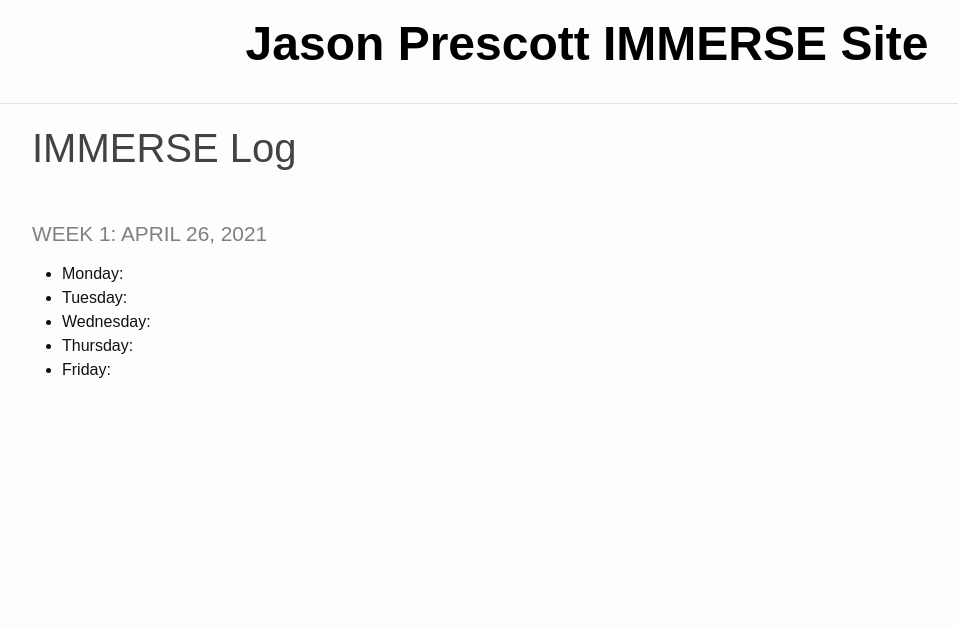
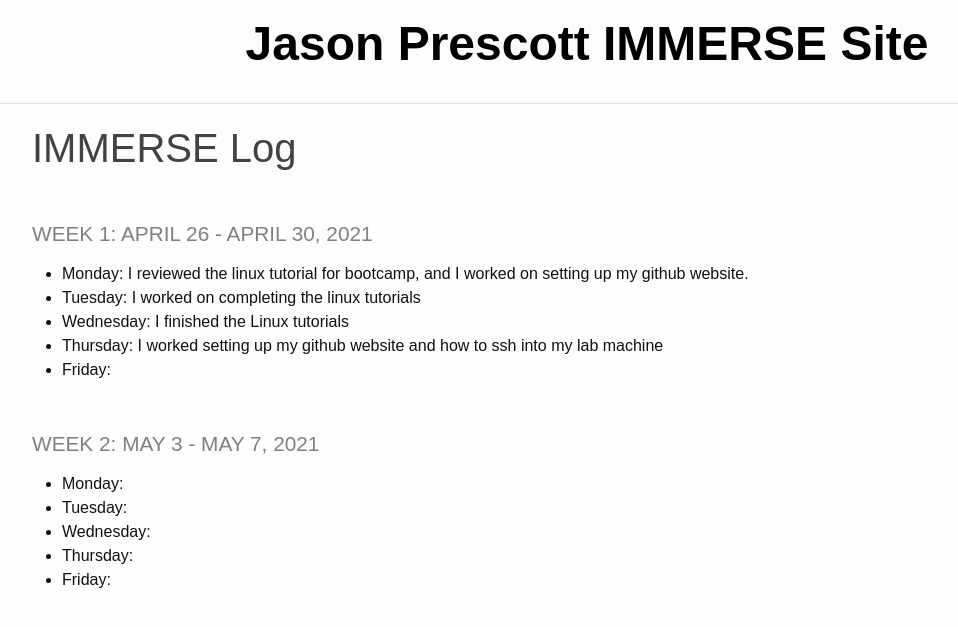
Before and after one commit to jason1234309/Immerse_Website, a Jekyll site: the page built from _pages/log.md, in a window 1280 px wide. Shown: the top 627 px of the page, without its empty margins (53-1011 px from the left). Built offline with Jekyll 4.4.1, drawn with Linux system fonts in a browser that asks for light colours.

Commit message:
Here is the first Immerse Website Commit

```diff
--- a/_pages/log.md
+++ b/_pages/log.md
@@ -3,7 +3,16 @@ layout: default
 title: IMMERSE Log
 ---
 
-### Week 1: April 26, 2021
+### Week 1: April 26 - April 30, 2021
+
+* **Monday**: I reviewed the linux tutorial for bootcamp, and I worked on setting up my
+	      github website.
+* **Tuesday**: I worked on completing the linux tutorials
+* **Wednesday**: I finished the Linux tutorials
+* **Thursday**: I worked setting up my github website and how to ssh into my lab machine
+* **Friday**:
+
+### Week 2: May 3 - May 7, 2021
 
 * **Monday**:
 * **Tuesday**:
```
Also changed, not shown: _pages/schedule.md (added, +12 -0 lines).
